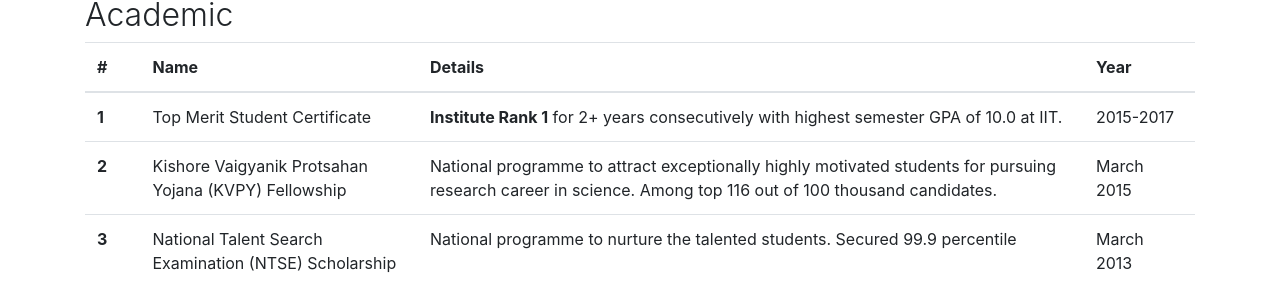
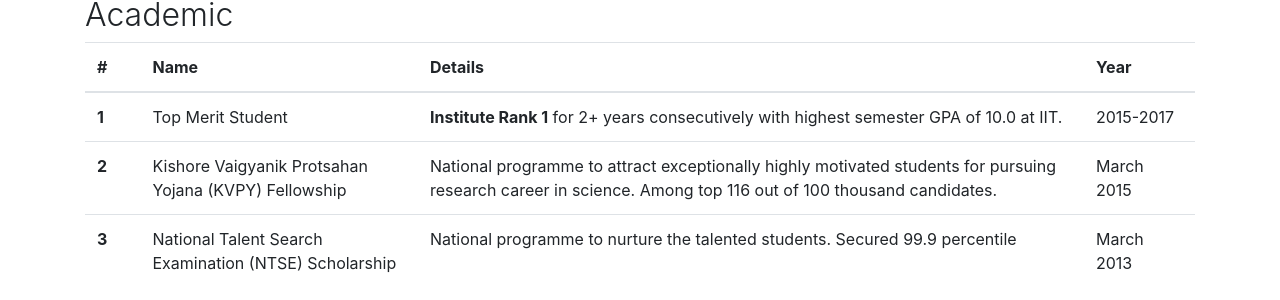
Before and after one commit to thenamangoyal/thenamangoyal.github.io, a Jekyll site: the page built from achievements.html, in a window 1280 px wide and 931 px high. Shown: the part 172-472 px from the top of the window. Built offline with Jekyll 4.4.1, drawn with Linux system fonts in a browser that asks for light colours; nearby versions of some CDN libraries.

Commit message:
Update achievements.html

```diff
--- a/achievements.html
+++ b/achievements.html
@@ -24,7 +24,7 @@ permalink: "/achievements"
         <tbody>
             <tr>
                 <th scope="row">1</th>
-                <td>Top Merit Student Certificate</td>
+                <td>Top Merit Student</td>
                 <td><strong>Institute Rank 1</strong> for 2+ years consecutively with highest semester GPA of 10.0 at IIT.
                 </td>
                 <td>2015-2017</td>
```
